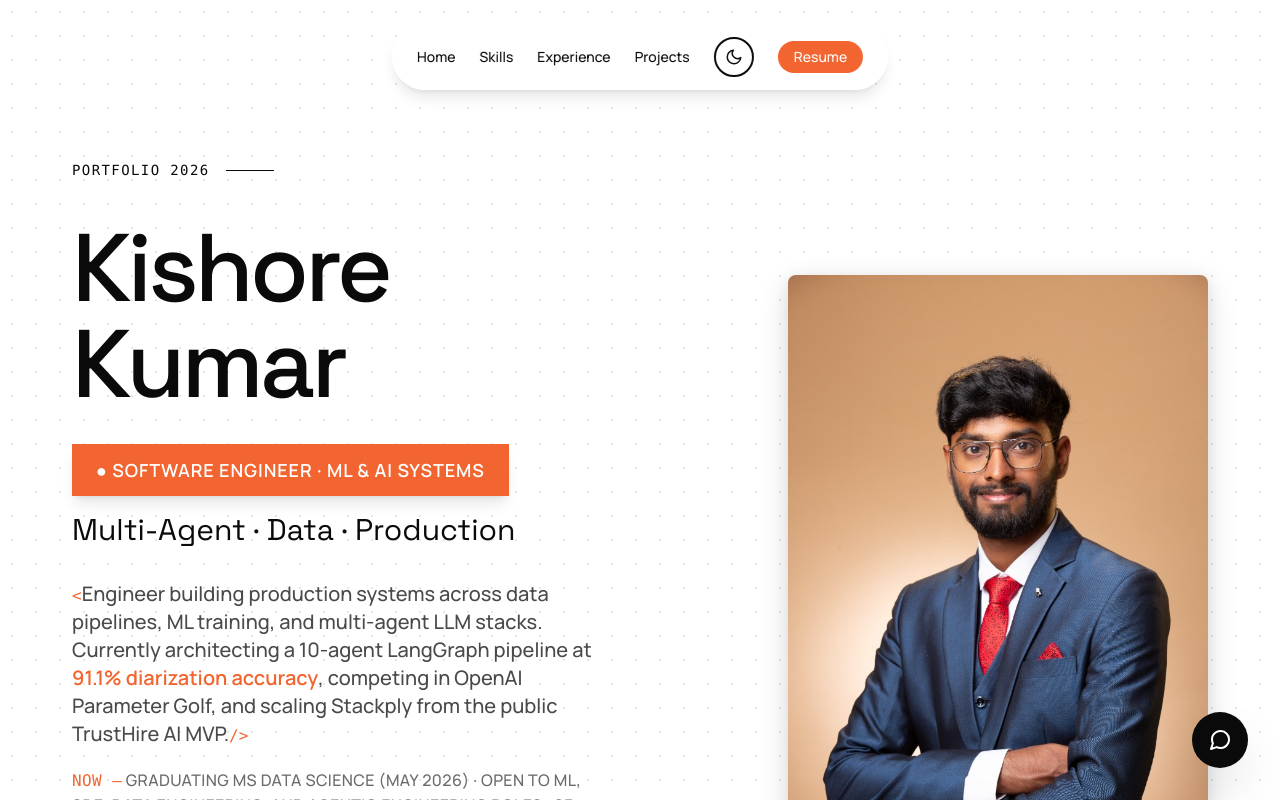
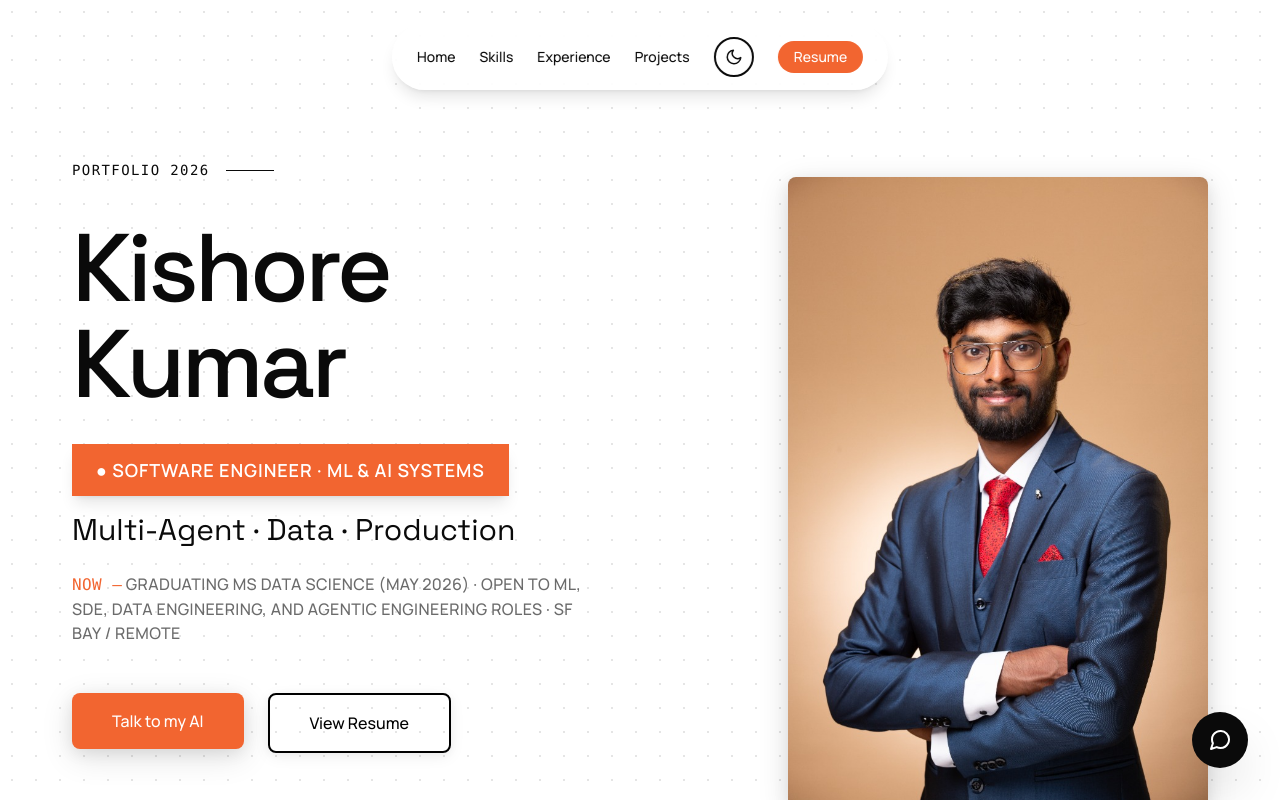
Before and after one commit to kishuxz/Portfolio, a Next.js app: page / in a window 1280 px wide. Shown: the top 800 px of the page. Built offline with nearby package versions, Linux system fonts and the light colour scheme.

Commit message:
Remove hero bio paragraph

```diff
--- a/components/Hero.jsx
+++ b/components/Hero.jsx
@@ -70,7 +70,7 @@ export default function Hero() {
                         </h1>
 
                         {/* Role Label - PUNCHY Orange Accent */}
-                        <div className="scroll-reveal stagger-2 mb-8">
+                        <div className="scroll-reveal stagger-2 mb-6">
                             <span className="inline-block px-6 py-3 bg-[#F26530] text-white text-base md:text-lg font-bold uppercase tracking-wider mb-4 shadow-lg">
                                 ● Software Engineer · ML & AI Systems
                             </span>
@@ -79,13 +79,6 @@ export default function Hero() {
                                 Multi-Agent · Data · Production
                             </p>
                         </div>
-
-                        {/* Description - High Contrast with Tech Accent */}
-                        <p className="text-lg md:text-xl text-[#4A4A4A] mb-5 leading-relaxed max-w-xl scroll-reveal stagger-3 font-medium">
-                            <span className="font-mono text-[#F26530] text-base">&lt;</span>
-                            Engineer building production systems across data pipelines, ML training, and multi-agent LLM stacks. Currently architecting a 10-agent LangGraph pipeline at <span className="text-[#F26530] font-semibold">91.1% diarization accuracy</span>, competing in OpenAI Parameter Golf, and scaling Stackply from the public TrustHire AI MVP.
-                            <span className="font-mono text-[#F26530] text-base">/&gt;</span>
-                        </p>
 
                         <p className="text-sm md:text-base text-[#6B6B6B] mb-12 leading-relaxed max-w-xl scroll-reveal stagger-3 font-medium uppercase tracking-wide">
                             <span className="font-mono text-[#F26530]">NOW —</span> Graduating MS Data Science (May 2026) · Open to ML, SDE, Data Engineering, and Agentic Engineering roles · SF Bay / Remote
```
